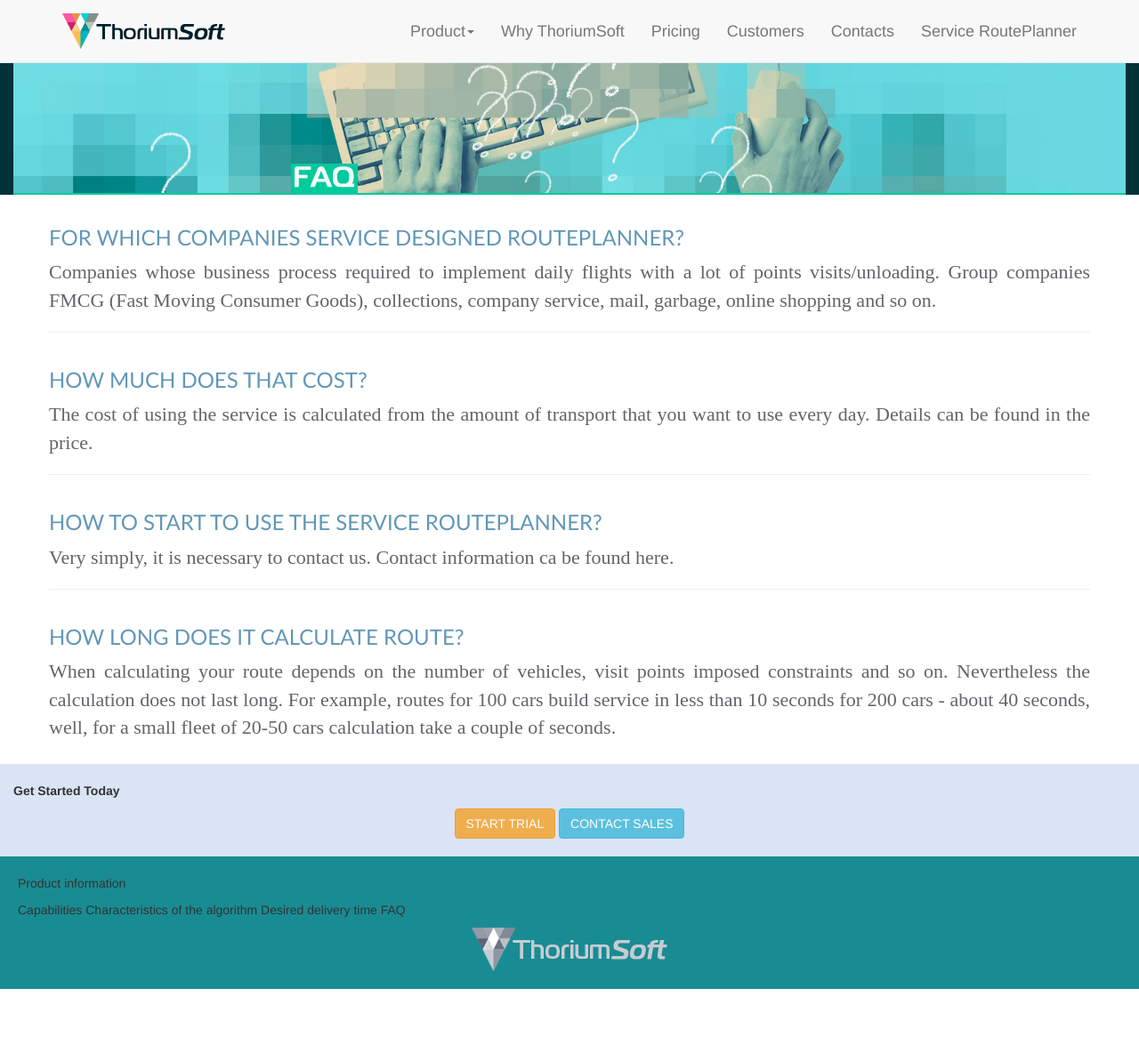
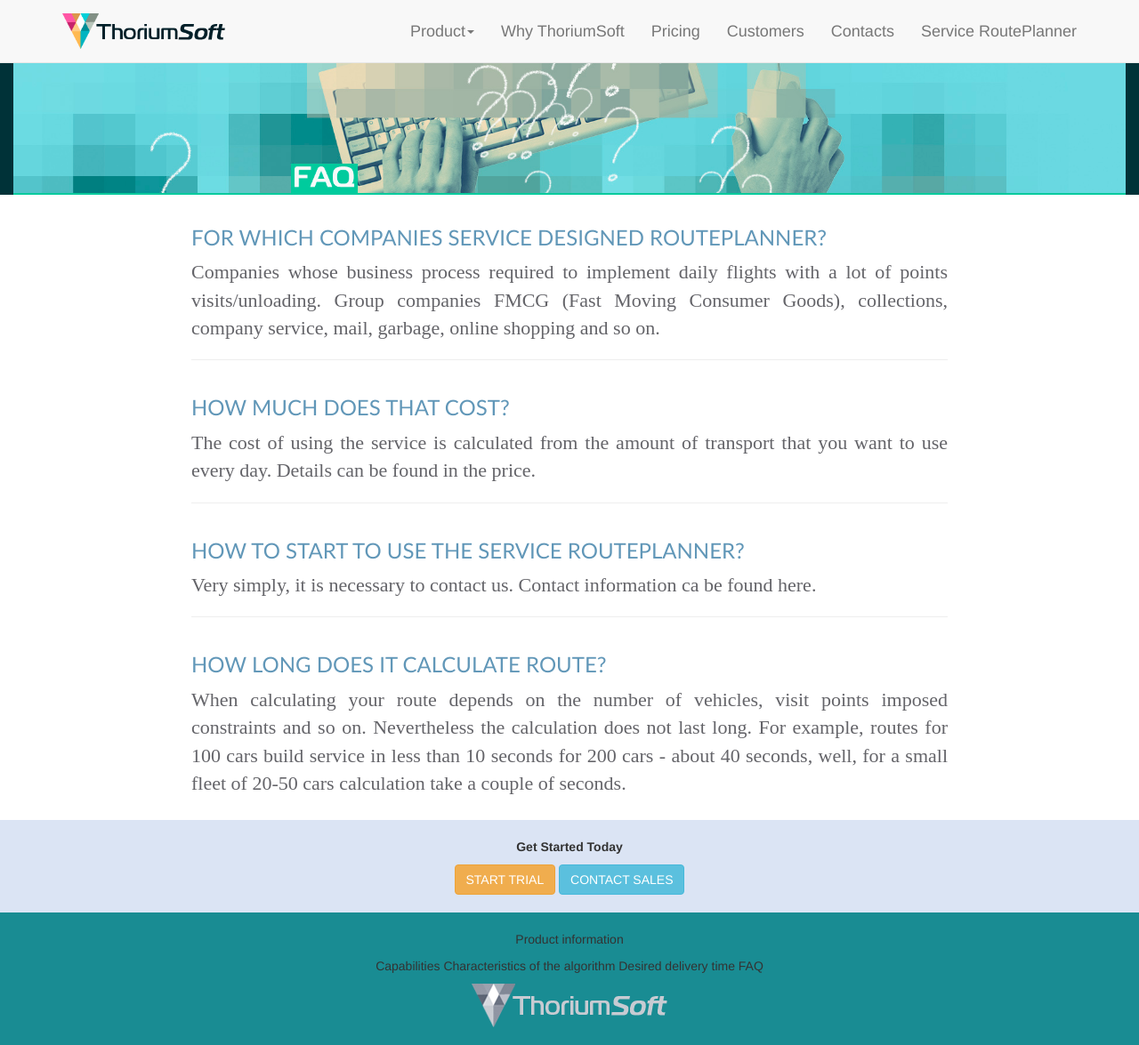
Before and after one commit to katydarhel/katydarhel.github.io, a Jekyll site: the page built from faq.html, in a window 1280 px wide. Shown: the whole page at 89% size. Built offline with Jekyll 4.4.1, drawn with Linux system fonts in a browser that asks for light colours; nearby versions of some CDN libraries; before the commit the page ends 1112 px from its top, so only the background shows below that.

Commit message:
Update faq.html

```diff
--- a/faq.html
+++ b/faq.html
@@ -2,16 +2,12 @@
 layout: default
 title: FAQ
 ---
-<style>
-   p {
-    text-align: justify;
-   }
-  </style>
+
 <div class="container-fluid" style="background: #003238;">
     <img src="images/banner_FAQ.jpg" class="img-responsive center-block">
 </div>
 
-<div class="container" style="font-family: Tunga;font-style: normal;font-size:22px; color: #646469; padding-top:15px; padding-bottom:15px;">
+<div class="container" style="font-family: Tunga;font-style: normal;font-size:22px; color: #646469; padding-top:15px; padding-bottom:15px;width: 850px; text-align: justify">
     <div class="row">
         <h3 style="font-family: Trebuchet MS; color: #6197b8;">FOR WHICH COMPANIES SERVICE DESIGNED ROUTEPLANNER?</h3>
 
```
